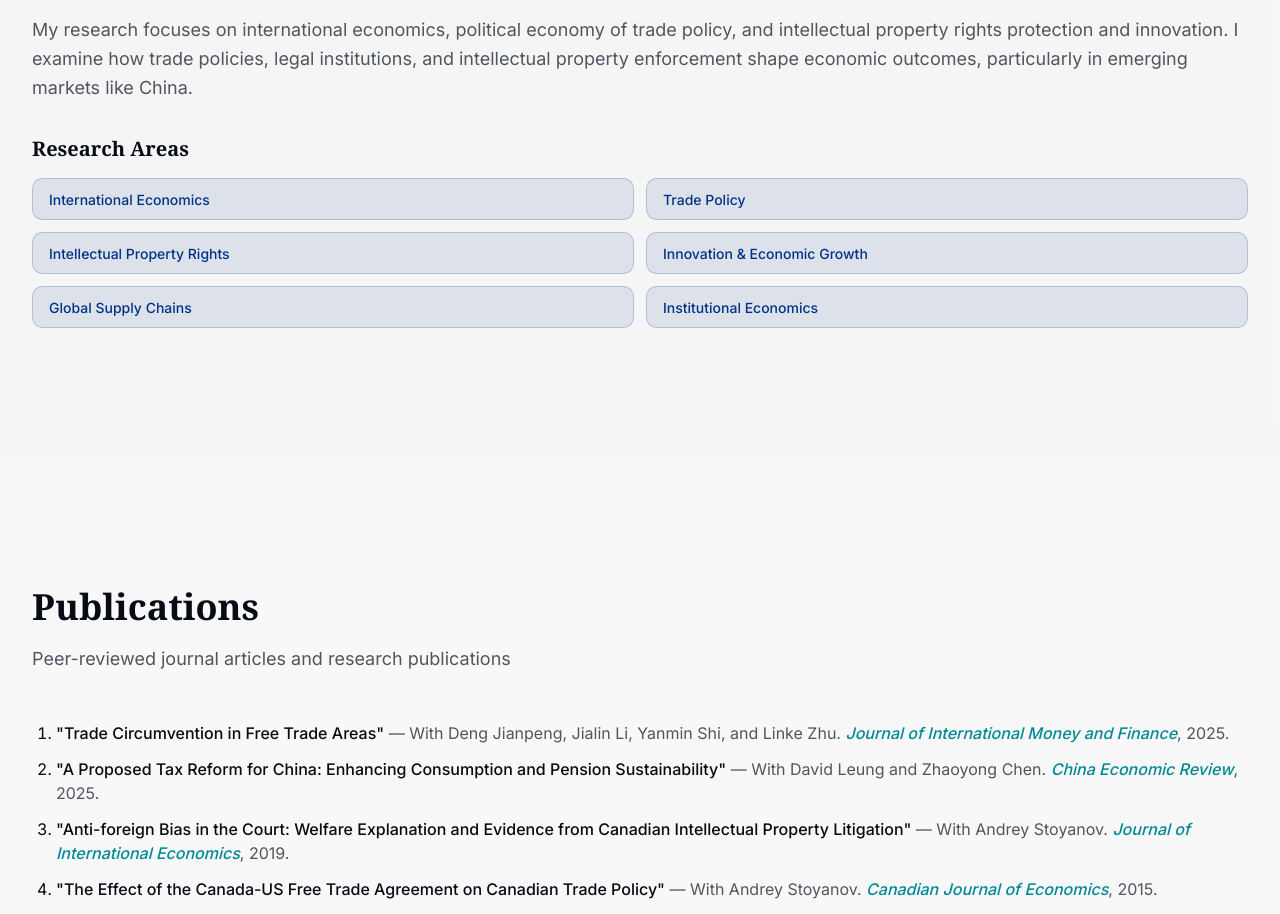
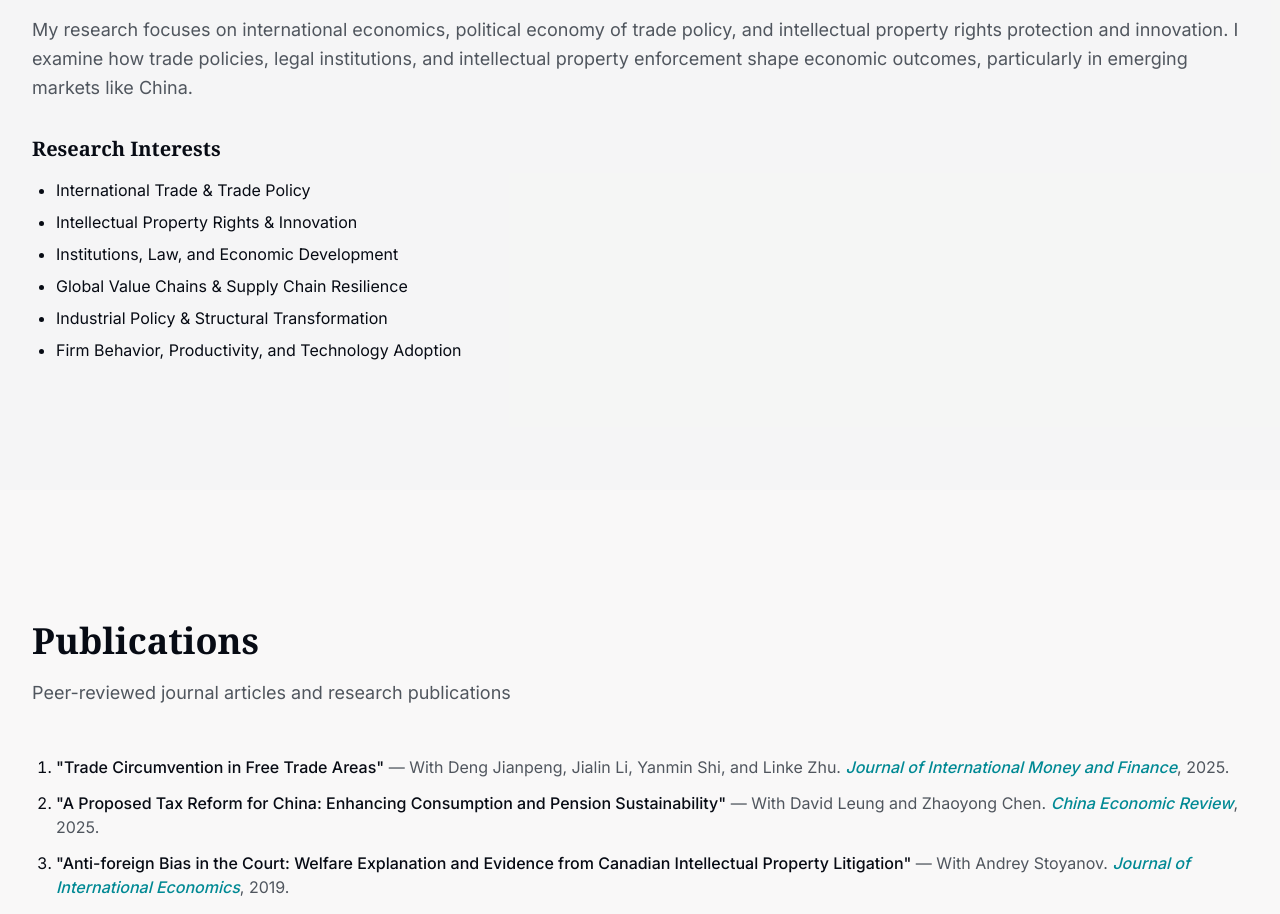
Before and after one commit to jkonmak1208-design/personal-website, a React (Vite) app: page / in a window 1280 px wide. Shown: the part 1860-2774 px from the top of the page. Built offline with nearby package versions, Linux system fonts and the light colour scheme.

Commit message:
Update research interests to simple bullet list
Co-Authored-By: Claude Opus 4.6 <noreply@anthropic.com>

```diff
--- a/src/pages/Home.tsx
+++ b/src/pages/Home.tsx
@@ -119,21 +119,15 @@ export default function Home() {
               </div>
 
               <div className="space-y-4">
-                <h3 className="text-xl font-serif font-bold text-foreground">Research Areas</h3>
-                <div className="grid grid-cols-1 sm:grid-cols-2 gap-3">
-                  {[
-                    "International Economics",
-                    "Trade Policy",
-                    "Intellectual Property Rights",
-                    "Innovation & Economic Growth",
-                    "Global Supply Chains",
-                    "Institutional Economics"
-                  ].map((area, idx) => (
-                    <div key={idx} className="px-4 py-2 rounded-lg bg-primary/10 border border-primary/20">
-                      <span className="text-sm font-medium text-primary">{area}</span>
-                    </div>
-                  ))}
-                </div>
+                <h3 className="text-xl font-serif font-bold text-foreground">Research Interests</h3>
+                <ul className="list-disc list-outside pl-6 space-y-2 text-foreground">
+                  <li>International Trade &amp; Trade Policy</li>
+                  <li>Intellectual Property Rights &amp; Innovation</li>
+                  <li>Institutions, Law, and Economic Development</li>
+                  <li>Global Value Chains &amp; Supply Chain Resilience</li>
+                  <li>Industrial Policy &amp; Structural Transformation</li>
+                  <li>Firm Behavior, Productivity, and Technology Adoption</li>
+                </ul>
               </div>
           </div>
         </div>
```
